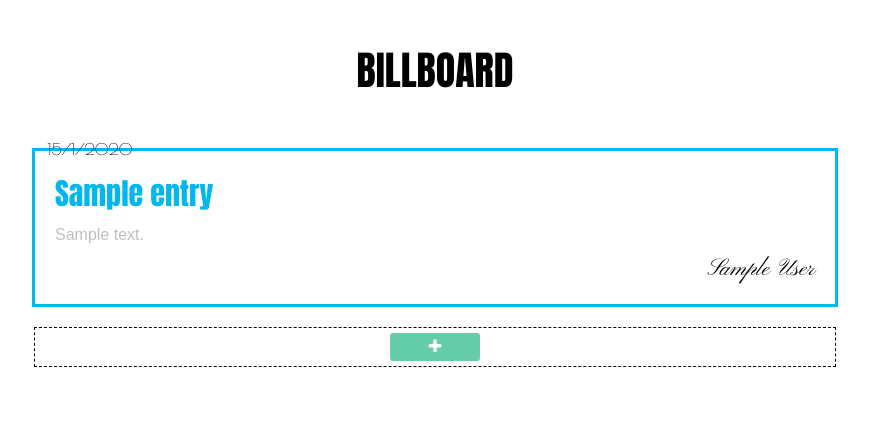
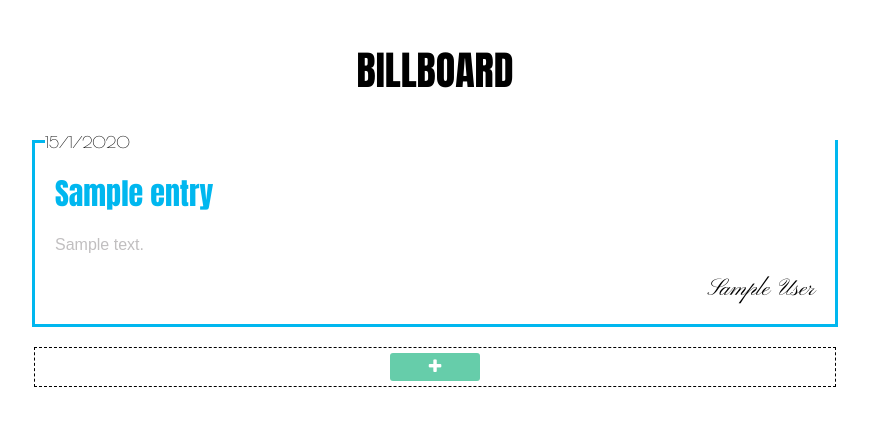
Before and after one commit to leahsass/ITC_BillboardApp, a Django app: template billboard_app/templates/registration/login.html in a window 1280 px wide. Shown: the top 426 px of the page, without its empty margins (205-1074 px from the left). Run offline with Django 3.2, Linux system fonts and the light colour scheme; the template is opened without the code that fills it: most values are stand-ins (such as "Sample title", 1, 10 or a date in 2020); some libraries are stand-ins or nearby versions.

Commit message:
update branch

```diff
--- a/billboard_app/static/css/billboard.css
+++ b/billboard_app/static/css/billboard.css
@@ -22,6 +22,14 @@ font-family: 'Arial', sans-serif; (Body)*/
 
 
 #no-messages {
+    font-family: 'Arial', sans-serif;
+    color: #000000;
+    font-size: 24px;
+    text-align: center;
+}
+
+
+#login {
     font-family: 'Arial', sans-serif;
     color: #000000;
     font-size: 24px;
@@ -75,17 +83,6 @@ font-family: 'Arial', sans-serif; (Body)*/
 }
 
 
-.date {
-    font-family: 'Poiret One', cursive;
-    color: #000000;
-    font-size: 16px;
-    margin: 0px auto -30px auto;
-    max-width: 775px;
-
-    background: #FFFFFF;
-}
-
-
 .title-input {
     float: left;
     margin: 10px 10px 5px 10px;
@@ -119,7 +116,20 @@ font-family: 'Arial', sans-serif; (Body)*/
     height: auto;
     border: 3px solid #00b7ef;
     margin: 20px auto;
-    overflow: hidden;
+    display: flex;
+    flex-direction: column;
+}
+
+
+.date {
+    font-family: 'Poiret One', cursive;
+    color: #000000;
+    background-color: #FFFFFF;
+    font-size: 16px;
+    margin-top: -10px;
+    margin-left: 10px;
+    display: flex;
+    order: 1;
 }
 
 
@@ -127,9 +137,9 @@ font-family: 'Arial', sans-serif; (Body)*/
     font-family: 'Anton', sans-serif;
     color: #00b7ef;
     font-size: 30px;
-    float: left;
-    position: relative;
-    margin: 20px 10px 5px 20px;
+    margin: 20px 20px 0px 20px;
+    display: flex;
+    order: 2;
 }
 
 
@@ -137,9 +147,10 @@ font-family: 'Arial', sans-serif; (Body)*/
     font-family: 'Arial', sans-serif;
     color: #c1bfc0;
     font-size: 16px;
-    margin: 5px 20px;
+    margin: 20px 20px 0px 20px;
 	width: 95%;
-    float: left;
+    display: flex;
+    order: 3;
 }
 
 
@@ -147,9 +158,10 @@ font-family: 'Arial', sans-serif; (Body)*/
     font-family: 'Pinyon Script', cursive;
     color: #000000;
     font-size: 24px;
-    float: right;
-    position: relative;
-    margin: 5px 20px 20px 0px;
+    margin: 20px;
+    display: flex;
+    order: 4;
+    align-self: flex-end;
 }
 
 
--- a/billboard_app/templates/billboard_app/index.html
+++ b/billboard_app/templates/billboard_app/index.html
@@ -18,15 +18,20 @@
     <div class="main">
 
 
+
     <div id="headline">
         <p class="page-title">BILLBOARD</p>
+    </div>
 
+
+
+    <div id="login">
         {% if user.is_authenticated %}
-            <a href="{% url 'post_new' %}" class="top-menu"><span class="glyphicon glyphicon-plus"></span></a>
+            <a href="{% url 'new_post' %}" class="top-menu"></span></a>
             <p class="top-menu">Hello {{ user.username }}
             <small>(<a href="{% url 'logout' %}">Logout</a>)</small></p>
         {% else %}
-            <a href="{% url 'login' %}" class="top-menu"><span class="glyphicon glyphicon-lock"></span></a>
+            <a href="{% url 'login' %}" class="top-menu"></span></a>
         {% endif %}
     </div>
 
@@ -34,8 +39,8 @@
 
     {% if post_list %}
 	    {% for entry in post_list %}
-            <div class="date"> {{ entry.published_date.day }}/{{ entry.published_date.month }}/{{ entry.published_date.year }} </div>
             <div id="post-list" class="blue-box">
+                <div class="date"> {{ entry.published_date.day }}/{{ entry.published_date.month }}/{{ entry.published_date.year }} </div>
                 <div class="blog-title"> {{ entry.title }} </div>
 		        <div class="blog-text"> {{ entry.text }} </div>
 		        <div class="signature"> {{ entry.author }} </div>
--- a/billboard_app/templates/registration/login.html
+++ b/billboard_app/templates/registration/login.html
@@ -6,7 +6,9 @@
     <p>Your username and password didn't match. Please try again.</p>
 {% endif %}
 
-<form method="post" action="{% url 'login' %}">{% csrf_token %}
+<form method="post" action="">
+    {% csrf_token %}
+    <!--{{ form.as_p }}-->
     <table>
         <tr>
             <td>{{ form.username.label_tag }}</td>
--- a/billboard_app/views.py
+++ b/billboard_app/views.py
@@ -1,7 +1,7 @@
 from django.shortcuts import render, redirect
 from django.http import HttpResponse, HttpResponseRedirect
 from .models import Post
-from .forms import PostForm, UserForm
+from .forms import PostForm
 from django.utils import timezone
 from django.contrib.auth import authenticate, login
 from django.views import generic
```
Also changed, not shown: billboard_app/forms.py (+6 -6 lines), db.sqlite3.
